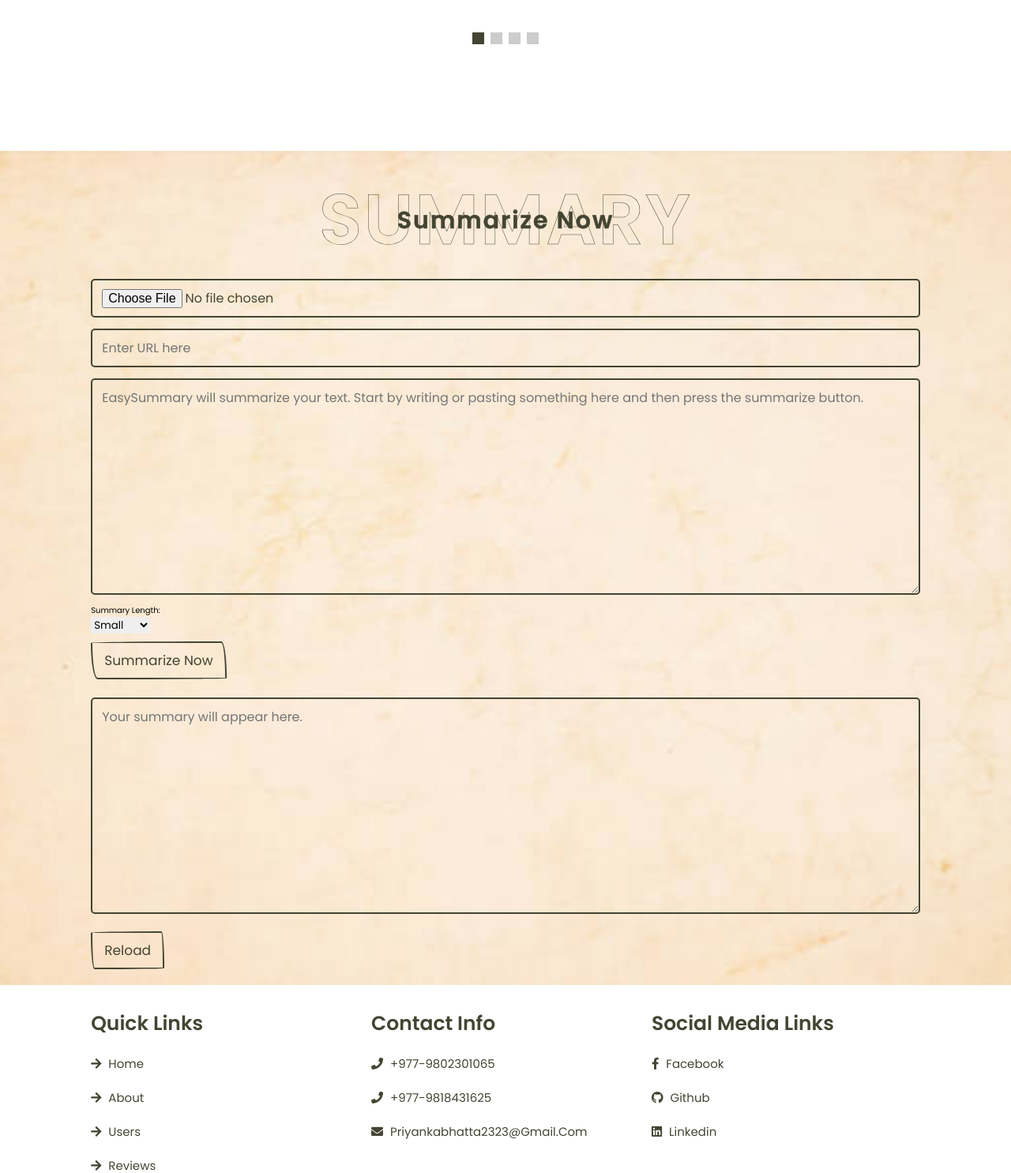
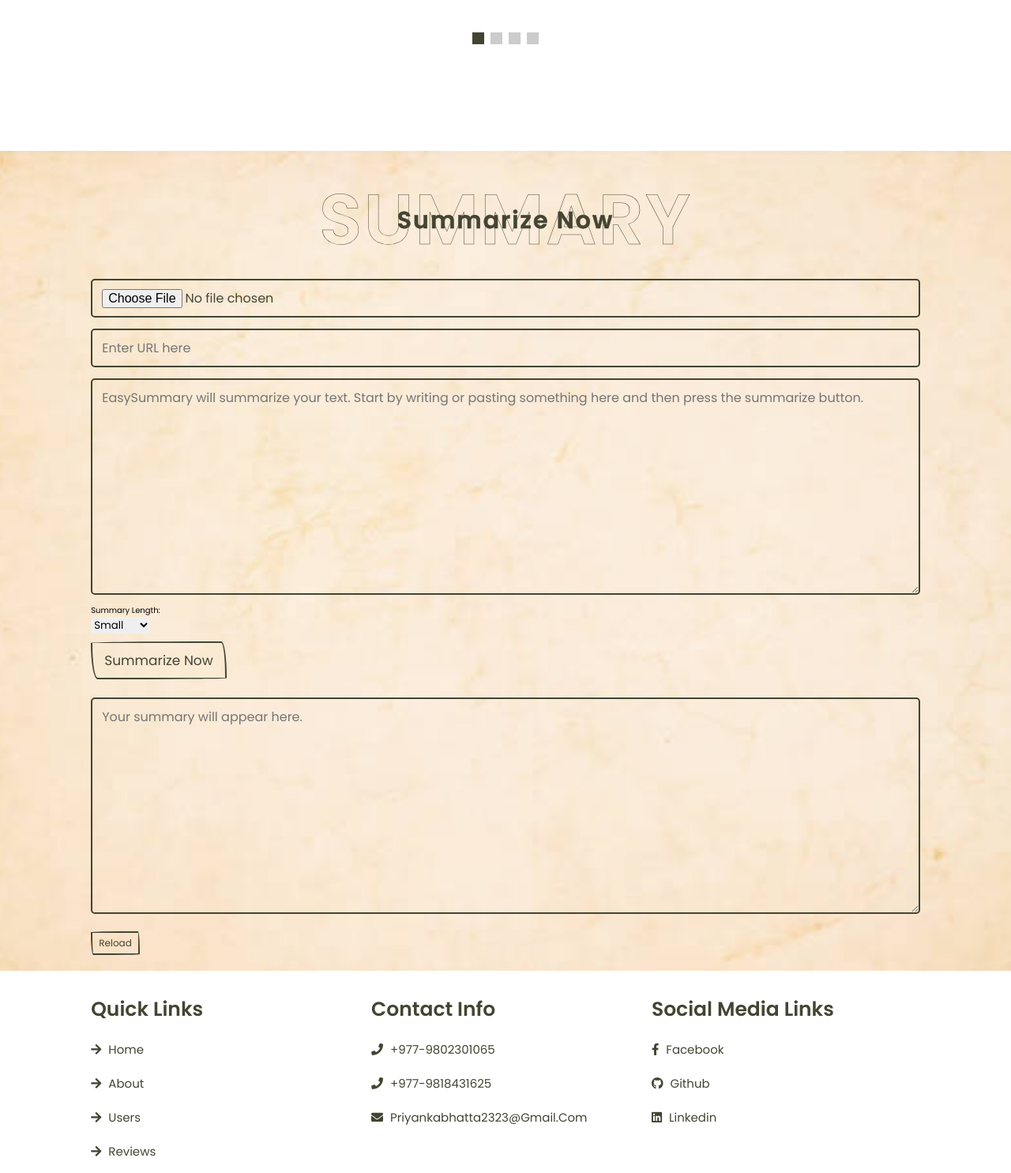
Before and after one commit to PriyankaBhatta/EasySummary-Text-Summarization-using-NLP, a Django app: page / in a window 1280 px wide. Shown: the part 3379-4864 px from the top of the page at 79% size. Run offline with Django 4.2, Linux system fonts and the light colour scheme; parts of the project's set-up code (start-up, migrations or seed data) failed here and were passed over.

Commit message:
final commit

```diff
--- a/easysumm/templates/home.html
+++ b/easysumm/templates/home.html
@@ -273,6 +273,8 @@
         <form id='summaryForm' method="POST" action="{% url 'summarizenow' %}" enctype="multipart/form-data">
             {% csrf_token %}
 
+
+
             <!--for uploading a file, for example "Upload Document/PDF"-->
             <input type="file" name="file" id="fileInput" class="box" required>
             <br>
@@ -303,7 +305,8 @@
             <br>
             <textarea name = "text" placeholder="Your summary will appear here." class="box" id="" cols="30" rows="10">{{ output_text }}</textarea>
         </form>
-        <button id="reload-button" class="btn">Reload</button>
+
+        <button id="reload-button" class="btn" style="font-size: 12px; padding: 4px 8px;">Reload</button>
 
     </section>
 </div>
```
